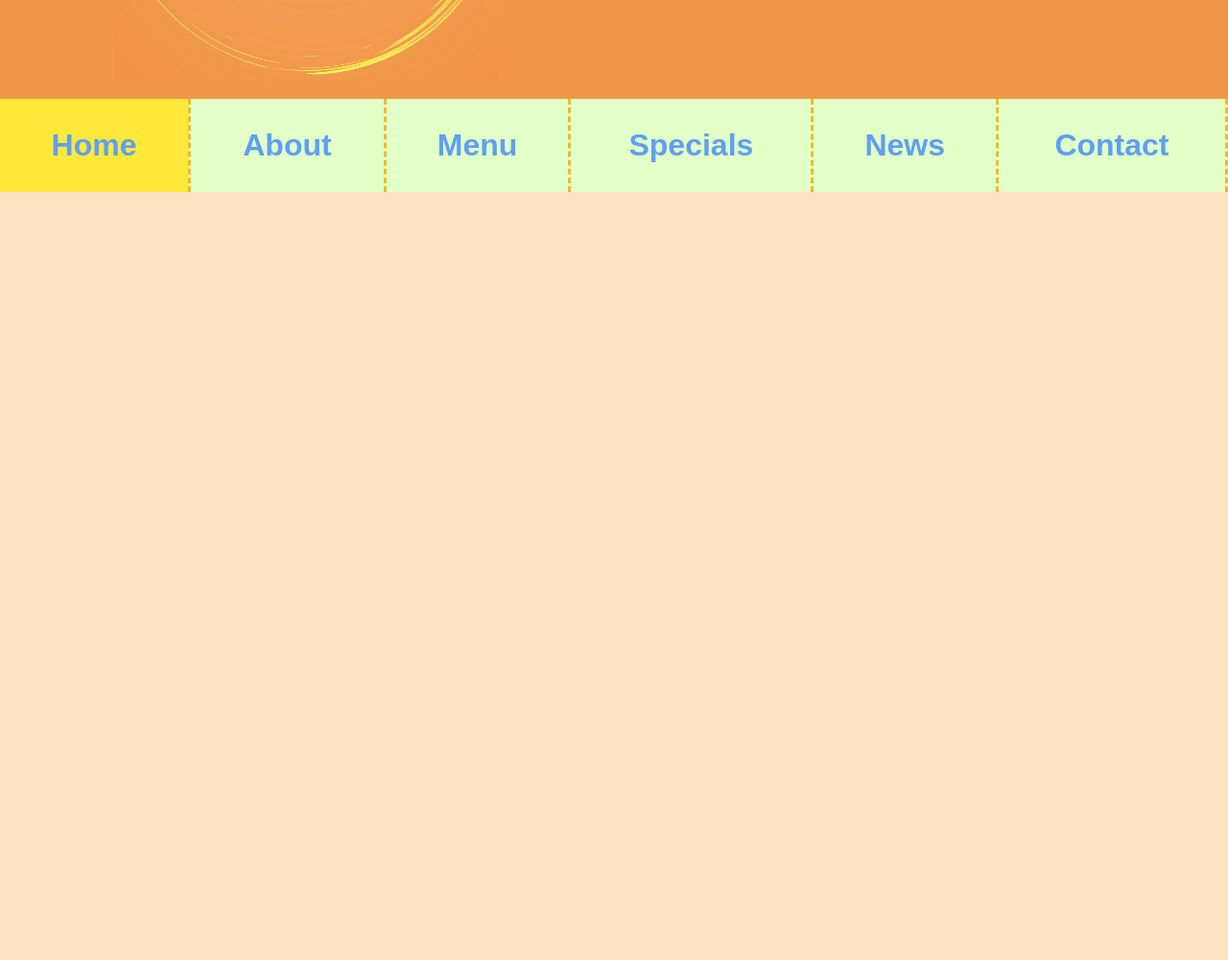
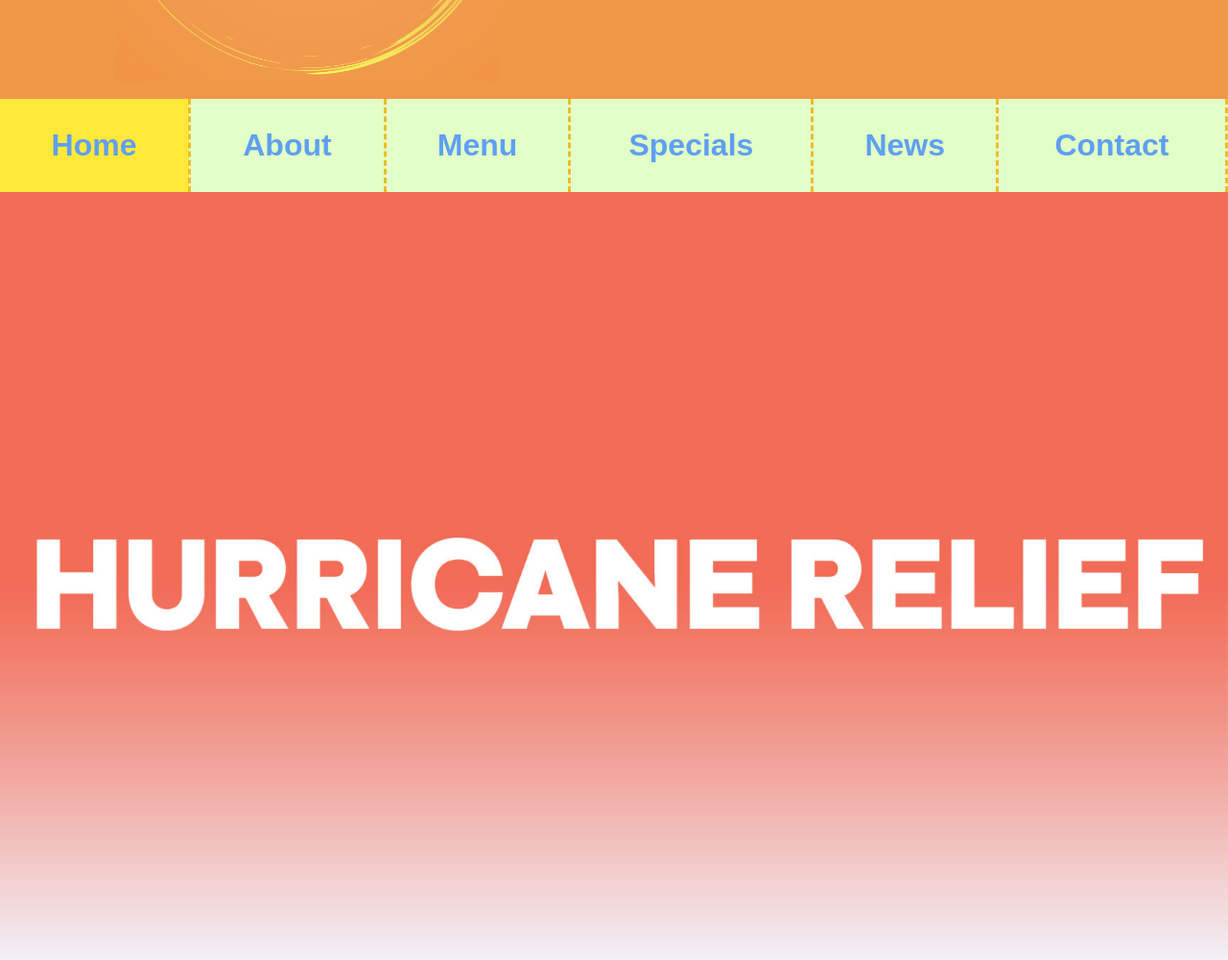
Before and after one commit to ChristianCS351/CS-351-Final-Project, a PHP site: page / in a window 1280 px wide. Shown: the part 433-1433 px from the top of the page at 96% size. Run offline with PHP 8.4, Linux system fonts and the light colour scheme; lists and menus that the app fills with data are empty.

Commit message:
Making My Hero Section, Working on Slide 2

```diff
--- a/index.html
+++ b/index.html
@@ -33,9 +33,8 @@
             </tr>
         </table>
     </nav>
-    <section class="hero">
-        <div class="hero-section">
-             <div class="hero-slide">
+    <section class="hero-sction">
+            <div class="hero-slide">
                 <img src="wp2440593.webp", alt="Pineapple Empanadas">
                 <div class="hero-text">
                     <table>
@@ -46,6 +45,21 @@
                             <td><h2 style="color: rgb(149, 68, 45);">Schedule your ultimate vacation paradise, your stomach will thank you.<br><a href="login.html", class="box1">Make A Reservation Now!!</a></h2></td>
                         </tr>
                     </table>
+                </div>
+            </div>
+            <div class="hero-slide">
+                <img src="Hurricane relief.jpg", alt="American RedCross Hurricane Relief Icon">
+                <div class="hero-text">
+                    <table>
+                        <tr>
+                            <td><h2 style="color: rgb(207, 126, 108);">  Indulge your taste buds into paradise with scrumptous tacos, refreshing margaritas, and a vibrant atmosphere that beats no other."</h2><br><br><br><br><br><br><br></td>
+                        </tr>
+                        <tr>
+                            <td><h2 style="color: rgb(149, 68, 45);">Schedule your ultimate vacation paradise, your stomach will thank you.<br><a href="login.html", class="box1">Make A Reservation Now!!</a></h2></td>
+                        </tr>
+                    </table>
+                </div>
+            </div>
 
 
 
--- a/styles.css
+++ b/styles.css
@@ -114,19 +114,15 @@ nav .nav-table th a:hover {
 }
 
 
-.hero {
+.hero-section {
+    position: relative;
+    overflow: hidden;
     width: 100%;
     padding: 0px;
-    height: 100vh;
+    height: 80vh;
     background-position: center center; /* Center the image */
     background-size: cover; /* Ensure the image covers the entire section */
-}
 
-.hero-section {
-    width: 100%;
-    height: 80vh;
-    position: relative;
-    overflow: hidden;
 }
 
 .hero-slide {
```
Also changed, not shown: Hurricane relief.jpg (added).
